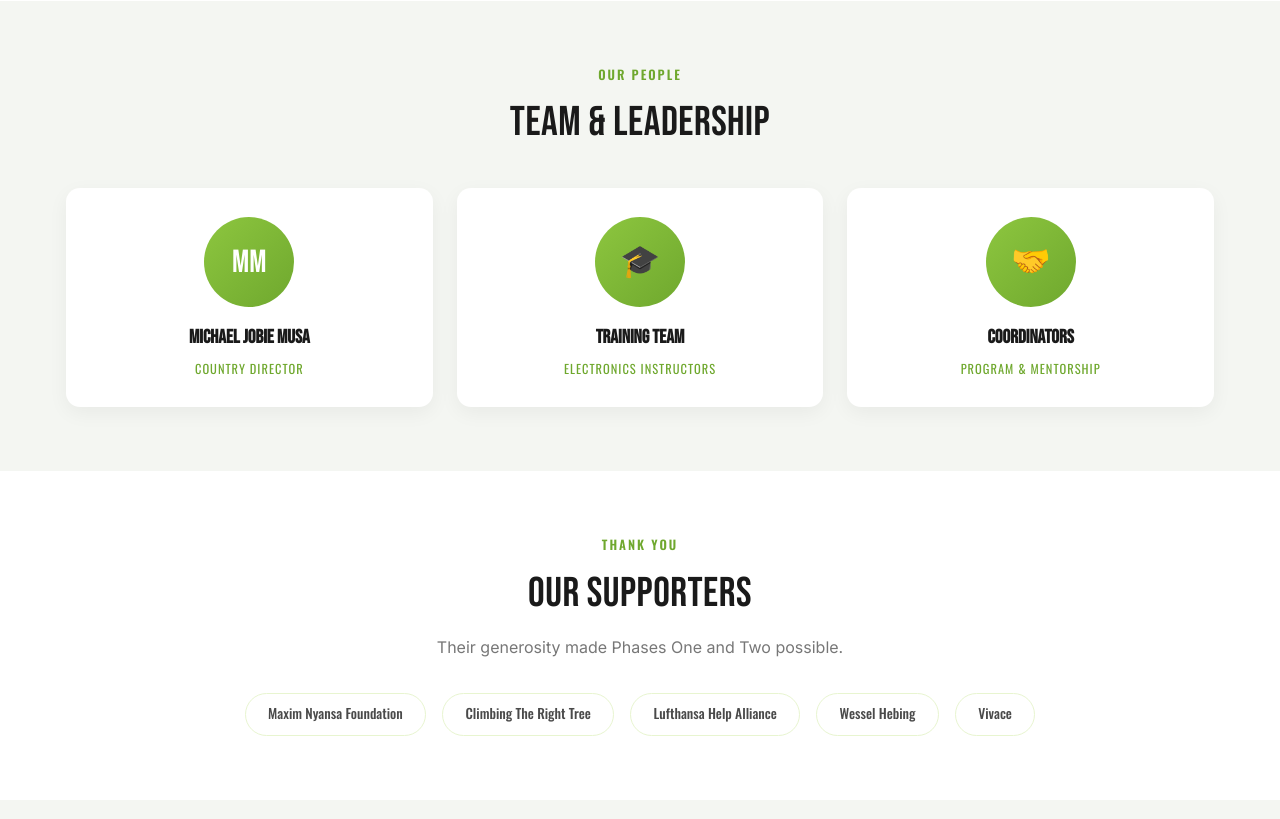
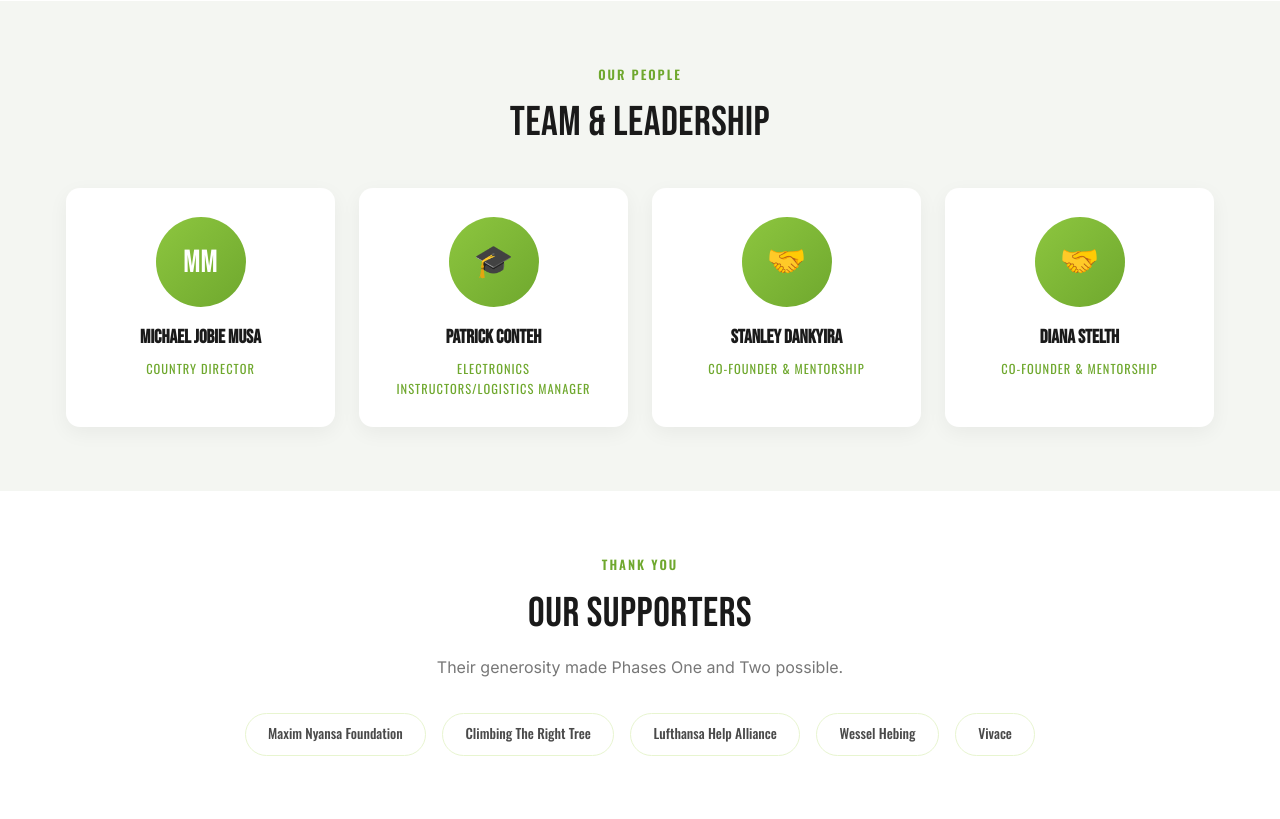
Before and after one commit to MIKE-JOBIE/MaximNyansaElectronics, a Python web app: template app/templates/main/about.html in a window 1280 px wide. Shown: the part 3064-3883 px from the top of the page. Run offline with Jinja, Linux system fonts and the light colour scheme; the template is opened without the code that fills it, so the values that code supplies are empty.

Commit message:
Polish: real images, content, team section, social links

```diff
--- a/app/templates/main/about.html
+++ b/app/templates/main/about.html
@@ -215,13 +215,18 @@
       </div>
       <div class="team-card">
         <div class="team-avatar">🎓</div>
-        <h5>Training Team</h5>
-        <p class="role">Electronics Instructors</p>
+        <h5>Patrick Conteh</h5>
+        <p class="role">Electronics Instructors/Logistics Manager</p>
       </div>
       <div class="team-card">
         <div class="team-avatar">🤝</div>
-        <h5>Coordinators</h5>
-        <p class="role">Program &amp; Mentorship</p>
+        <h5>Stanley Dankyira</h5>
+        <p class="role">Co-Founder &amp; Mentorship</p>
+      </div>
+      <div class="team-card">
+        <div class="team-avatar">🤝</div>
+        <h5>Diana Stelth</h5>
+        <p class="role">Co-Founder &amp; Mentorship</p>
       </div>
     </div>
   </div>
```
Also changed, not shown: app/static/img/site/bookCover.jpg (added), app/static/img/site/product-multimeter.jpg (added), app/static/img/site/product-screwdriver-set.jpg (added), app/static/img/site/product-soldering-kit.jpg (added), app/static/img/site/product-toolkit.jpg (added).
